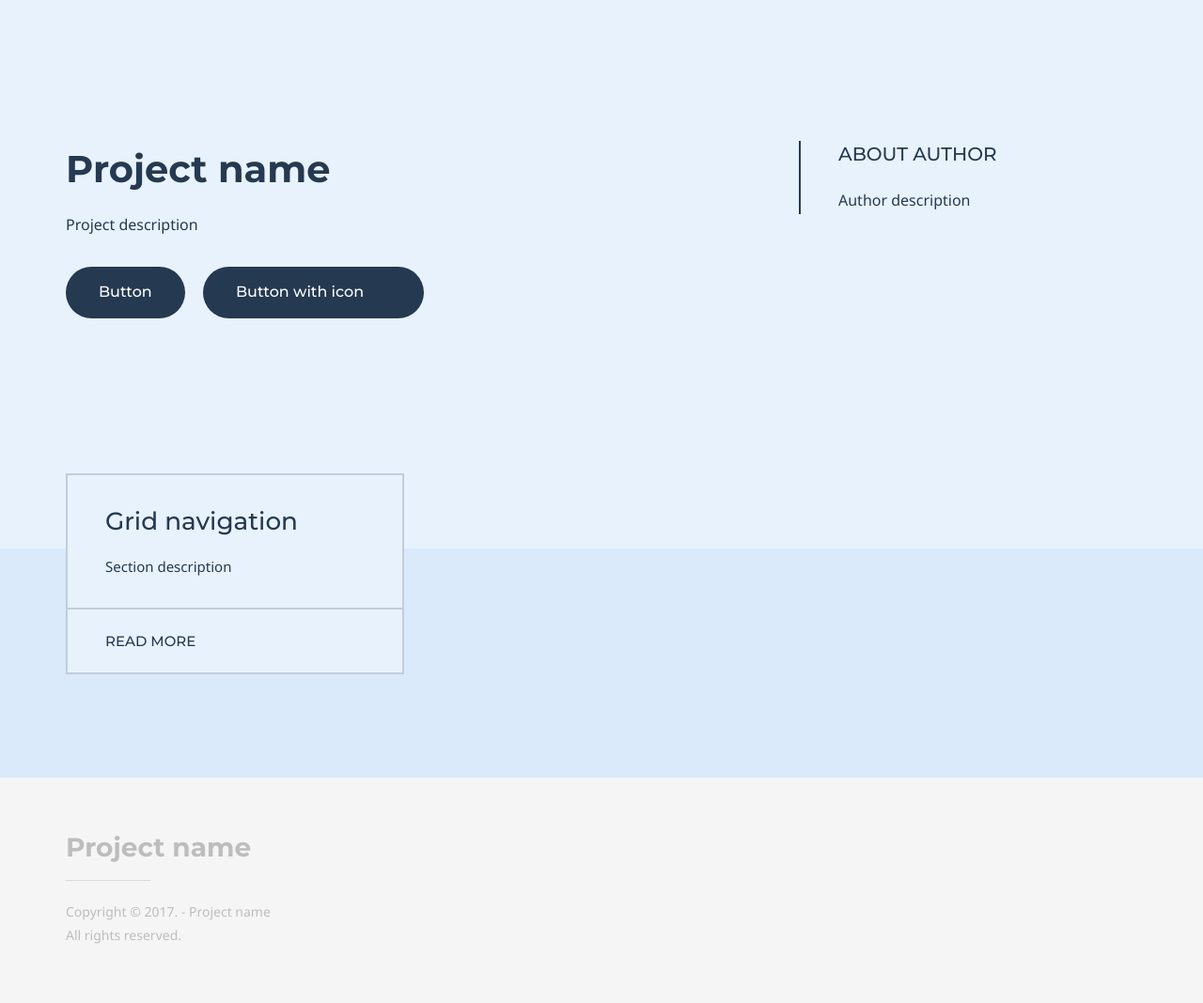
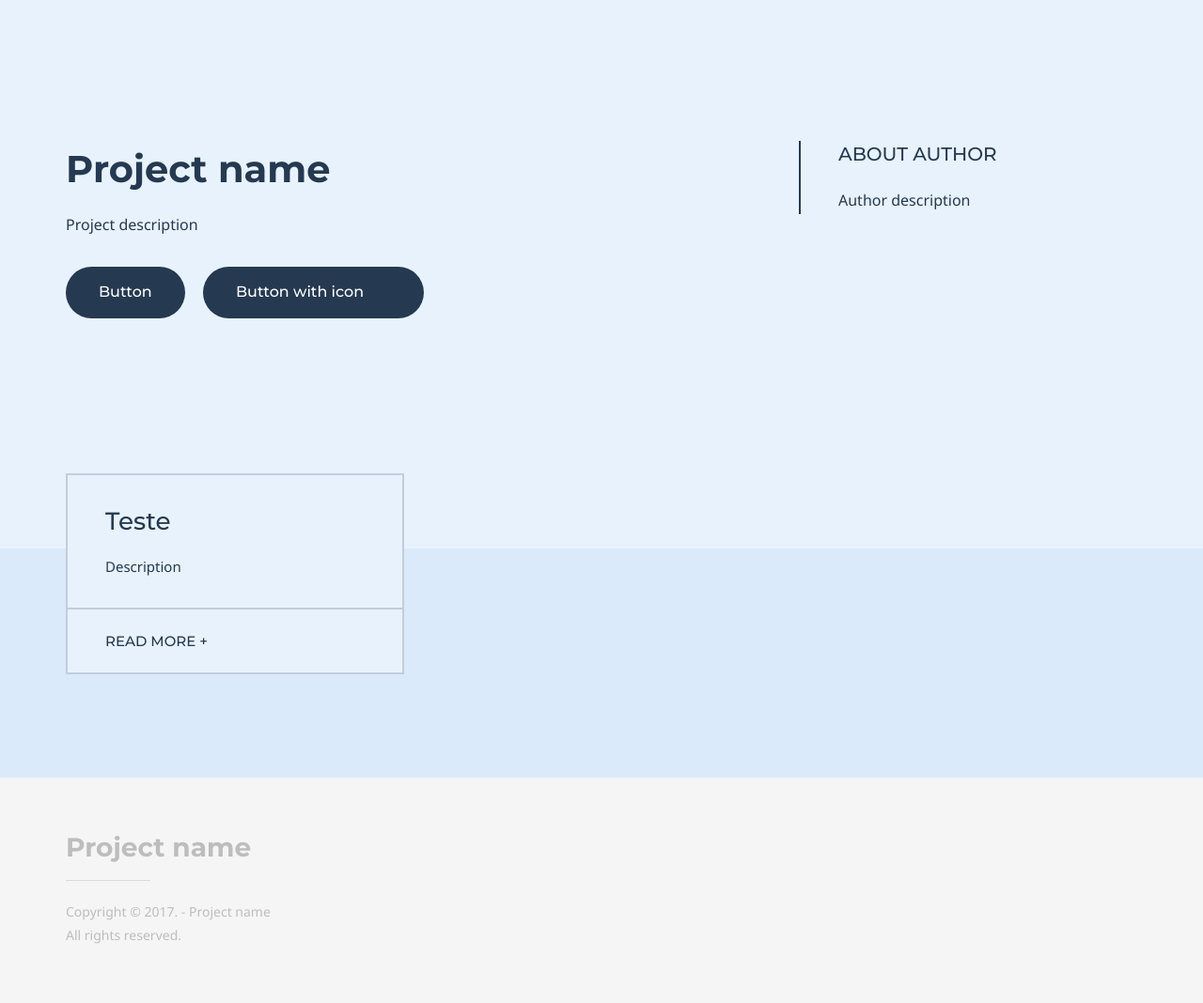
Before and after one commit to coLAB-UFF/docs, a Jekyll site: the page built from index.md, in a window 1280 px wide. Shown: the whole page at 94% size. Built offline with Jekyll 4.4.1, drawn with Linux system fonts in a browser that asks for light colours; nearby versions of some CDN libraries; some web fonts are replaced; library files that are not in the unit come from our copies; part of the change alters nothing that is shown.

Commit message:
Update index.md

```diff
--- a/index.md
+++ b/index.md
@@ -28,4 +28,11 @@ grid_navigation:
       excerpt: Section description
       cta: Read more
       url: '#'
+
+# Teste de card
+grid_navigation:
+    - title: Teste
+      excerpt: Description
+      cta: Read more +
+      url: '#'
 ---
```
